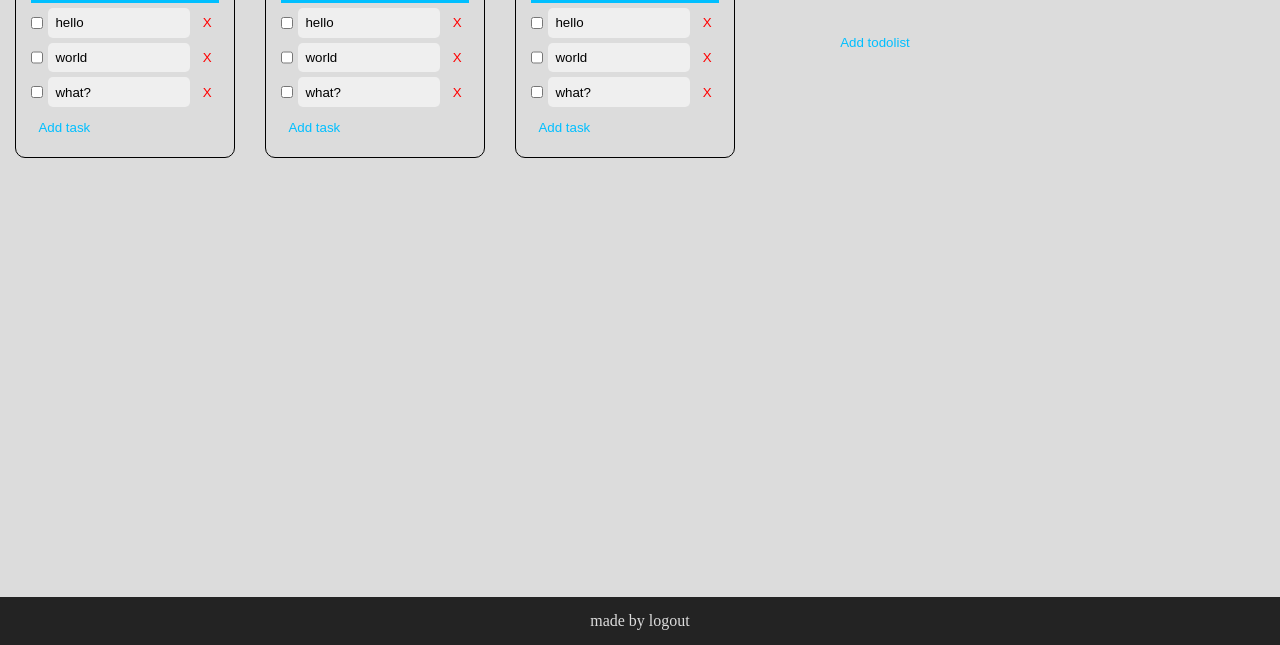
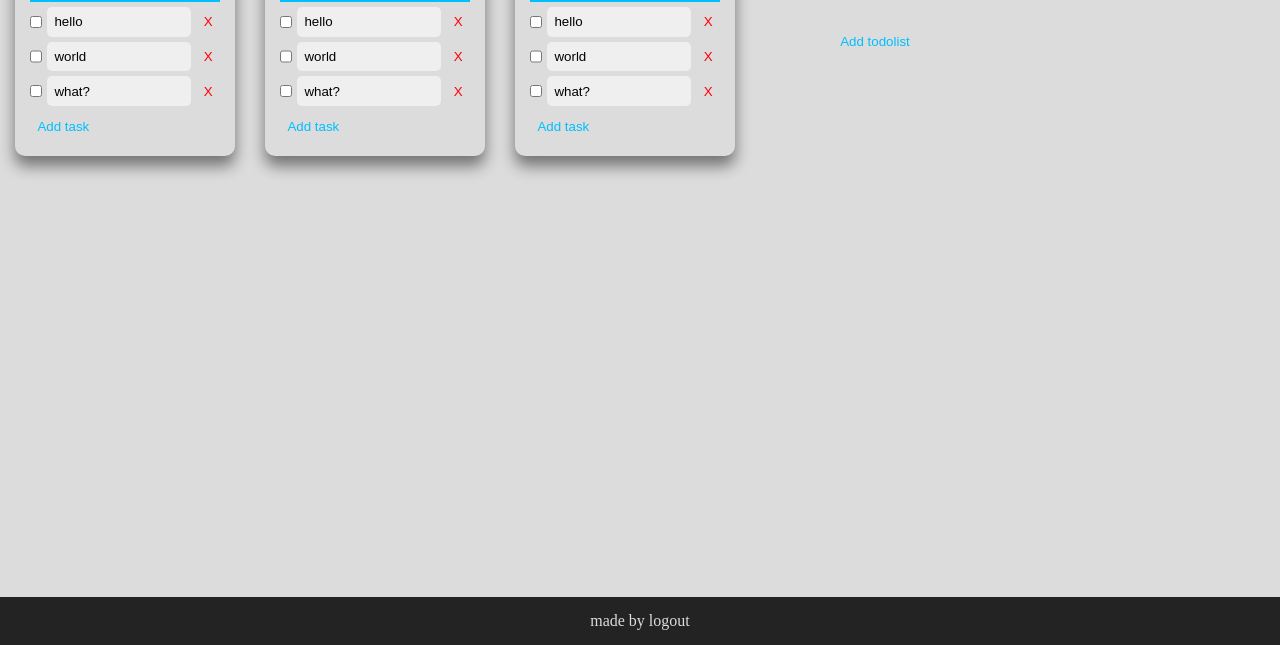
Before and after one commit to mvbertos/odin_project_todolist, a website built with webpack: page src/template.html in a window 1280 px wide. Shown: the part 155-800 px from the top of the page. Built offline with nearby package versions, Linux system fonts and the light colour scheme.

Commit message:
added shadows on the todolist cards

```diff
--- a/src/css/style.css
+++ b/src/css/style.css
@@ -40,10 +40,10 @@ body {
 
 .todoListCard {
   gap: var(--gap);
-  border-radius: 10px;
   margin: var(--margin);
   padding: var(--padding);
-  border: 1px black solid;
+  border-radius: 10px;
+  box-shadow: 0px 10px 15px rgba(0, 0, 0, 0.479);
   display: grid;
 }
 
```
